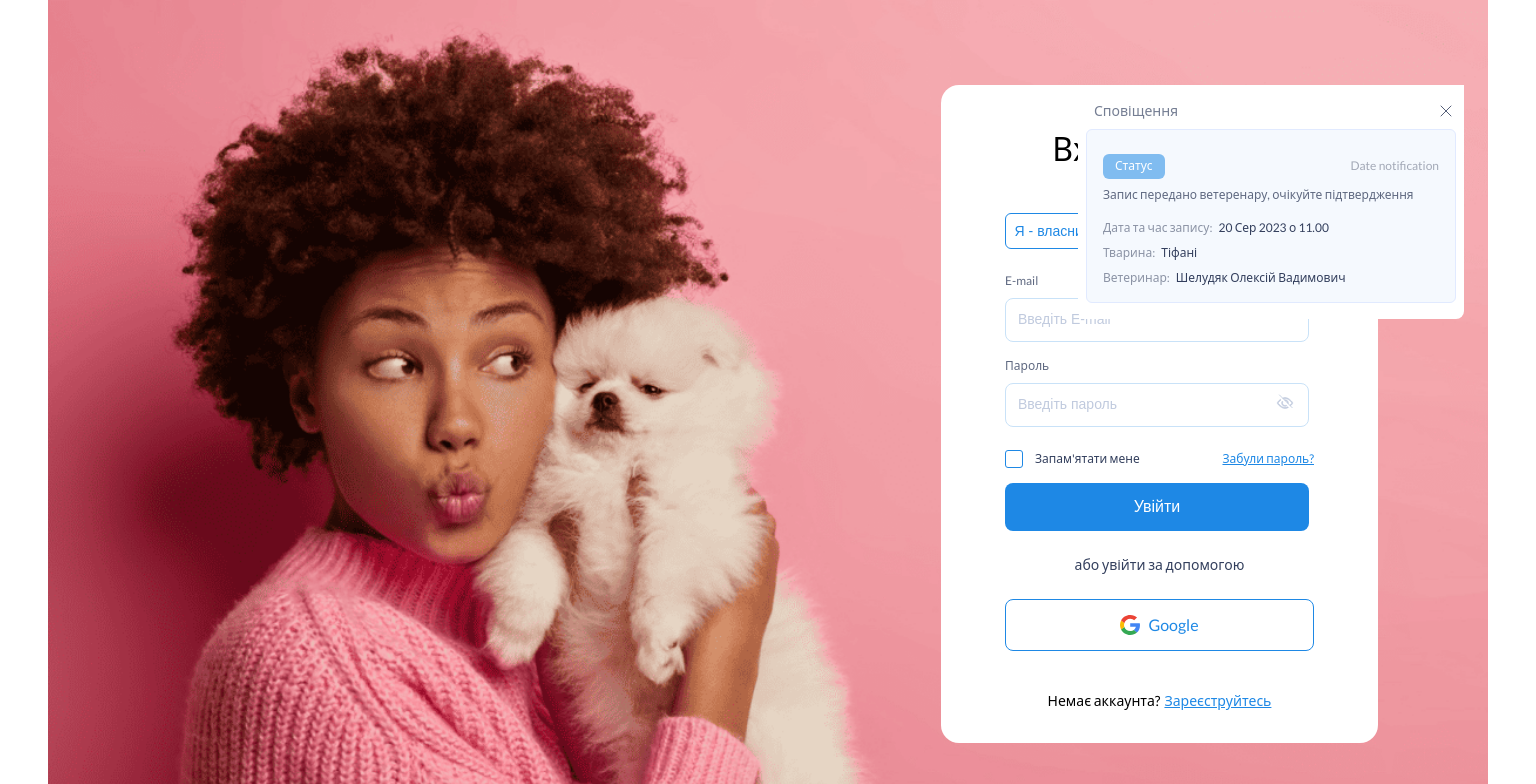
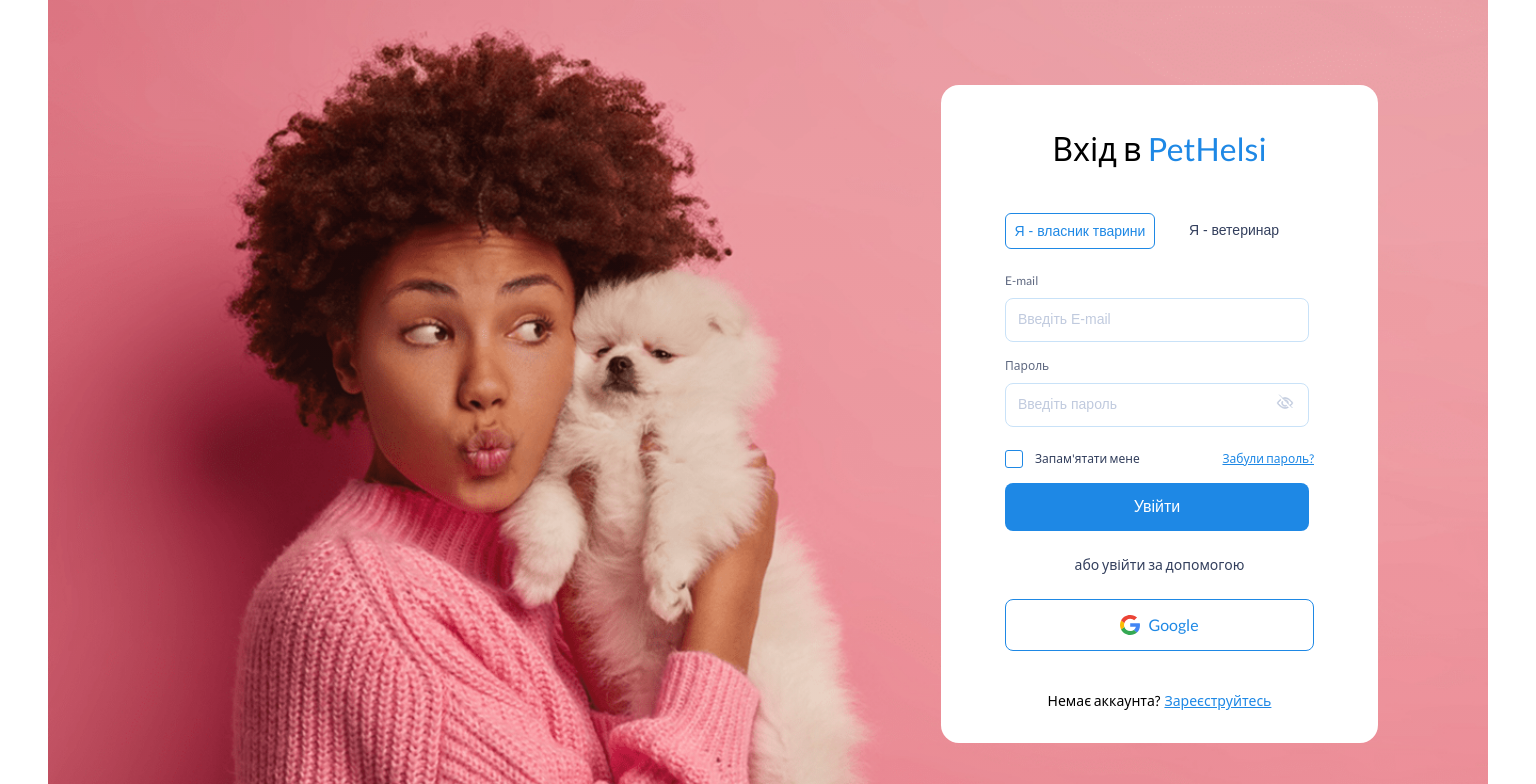
Before and after one commit to pethelsi-dev/pet-helsi, a React (Vite) app: page /login in a window 1536 px wide. Shown: the top 784 px of the page. Built offline with nearby package versions, Linux system fonts and the light colour scheme.

Commit message:
update background image for auth pages

```diff
--- a/src/components/App.jsx
+++ b/src/components/App.jsx
@@ -47,7 +47,7 @@
     <div className={style.appContainer}>
       <GoogleOAuthProvider>
         {/* <Toaster position="top-right" /> */}
-        <NotificationsWrapper />
+        {/* <NotificationsWrapper /> */}
         <Layout>
           <Suspense fallback={<Loader />}>
             <Routes>
--- a/src/components/LoginForm/LoginForm.module.css
+++ b/src/components/LoginForm/LoginForm.module.css
@@ -1,5 +1,4 @@
 .loginFormContainer {
-  margin: 16px 16px 14px 16px;
   width: 343px;
   background-color: var(--bg-color);
 }
--- a/src/components/NotificationsWrapper/NotificationsWrapper.module.css
+++ b/src/components/NotificationsWrapper/NotificationsWrapper.module.css
@@ -2,6 +2,7 @@
   width: 343px;
   padding: 0 16px 16px 16px;
   position: fixed;
+  /* position: absolute; */
   margin-top: 69.5px;
   min-height: min-content;
   max-height: calc(100vh - 69.5px);
--- a/src/components/RegistrForm/RegistrForm.module.css
+++ b/src/components/RegistrForm/RegistrForm.module.css
@@ -1,5 +1,4 @@
 .registrFormContainer {
-  margin: 16px 16px 14px 16px;
   width: 343px;
   background-color: var(--bg-color);
 }
--- a/src/pages/ConsultationHistory/ConsultationHistory.module.css
+++ b/src/pages/ConsultationHistory/ConsultationHistory.module.css
@@ -1,9 +1,6 @@
 @media screen and (min-width: 1440px) {
   .consultationHistoryContainer {
-    position: absolute;
-    top: 50%;
-    left: 50%;
-    transform: translate(-50%, -50%);
+    position: relative;
   }
 
   .folder {
@@ -16,6 +13,10 @@
   }
 
   .consultationHistoryBox {
+    position: fixed;
+    top:50%;
+    left: 50%;
+    transform: translate(calc(-50% + 140px), -50%);
     width: 441px;
   }
   .consultationHistoryTitle {
--- a/src/pages/LoginPage/LoginPage.module.css
+++ b/src/pages/LoginPage/LoginPage.module.css
@@ -1,34 +1,55 @@
+.loginPageContainer {
+  margin: 16px 16px 14px 16px;
+  background-color: var(--bg-color);
+}
+
 @media screen and (min-width: 1440px) {
   .loginPageContainer {
+    background-attachment: fixed;
     background-size: cover;
-    background-position: center;
     background-repeat: no-repeat;
     height: 100vh;
+    min-height: 100%;
     padding-top: 85px;
     padding-right: 110px;
     padding-bottom: 83px;
     padding-left: 893px;
+    box-sizing: border-box;
+    overflow-y: auto;
+    scrollbar-width: none;
+    -ms-overflow-style: none;
+    margin: 0;
+  }
+
+  .loginPageContainer::-webkit-scrollbar {
+    display: none;
   }
 
   .ownerBackground {
-    background-image: -webkit-image-set(
-      url("../../assets/Images/owner-background@1x.png") 1x,
-      url("../../assets/Images/owner-background@2x.png") 2x
-    );
-    background-image: image-set(
-      url("../../assets/Images/owner-background@1x.png") 1x,
-      url("../../assets/Images/owner-background@2x.png") 2x
-    );
+    background-image: linear-gradient(
+        rgba(136, 37, 48, 0.1),
+        rgba(250, 152, 152, 0.1)
+      ),
+      url("../../assets/Images/owner-background@1x.png");
   }
 
   .doctorBackground {
-    background-image: -webkit-image-set(
-      url("../../assets/Images/doctor-background@1x.png") 1x,
-      url("../../assets/Images/doctor-background@2x.png") 2x
-    );
-    background-image: image-set(
-      url("../../assets/Images/doctor-background@1x.png") 1x,
-      url("../../assets/Images/doctor-background@2x.png") 2x
-    );
+    background-image: linear-gradient(
+        rgba(33, 78, 86, 0.1),
+        rgba(83, 171, 237, 0.1)
+      ),
+      url("../../assets/Images/doctor-background@1x.png");
+  }
+
+  @media screen and (min-resolution: 192dpi) and (min-width: 1440px),
+    screen and (min-resolution: 2dppx) and (min-width: 1440px),
+    screen and (min-device-pixel-ratio: 2) {
+    .ownerBackground {
+      background-image: url("../../assets/Images/owner-background@2x.png");
+    }
+
+    .doctorBackground {
+      background-image: url("../../assets/Images/doctor-background@2x.png");
+    }
   }
 }
--- a/src/pages/RegisterPage/RegisterPage.module.css
+++ b/src/pages/RegisterPage/RegisterPage.module.css
@@ -1,34 +1,55 @@
+.registerPageContainer {
+  margin: 16px 16px 14px 16px;
+  background-color: var(--bg-color);
+}
+
 @media screen and (min-width: 1440px) {
   .registerPageContainer {
+    background-attachment: fixed;
     background-size: cover;
-    background-position: center;
     background-repeat: no-repeat;
     height: 100vh;
+    min-height: 100%;
     padding-top: 41px;
     padding-right: 110px;
     padding-bottom: 39px;
     padding-left: 893px;
+    box-sizing: border-box;
+    overflow-y: auto;
+    scrollbar-width: none;
+    -ms-overflow-style: none;
+    margin: 0;
+  }
+
+  .registerPageContainer::-webkit-scrollbar {
+    display: none;
   }
 
   .ownerBackground {
-    background-image: -webkit-image-set(
-      url("../../assets/Images/owner-background@1x.png") 1x,
-      url("../../assets/Images/owner-background@2x.png") 2x
-    );
-    background-image: image-set(
-      url("../../assets/Images/owner-background@1x.png") 1x,
-      url("../../assets/Images/owner-background@2x.png") 2x
-    );
+    background-image: linear-gradient(
+      rgba(136, 37, 48, 0.1),
+      rgba(250, 152, 152, 0.1)
+    ),
+      url("../../assets/Images/owner-background@1x.png");
   }
 
   .doctorBackground {
-    background-image: -webkit-image-set(
-      url("../../assets/Images/doctor-background@1x.png") 1x,
-      url("../../assets/Images/doctor-background@2x.png") 2x
-    );
-    background-image: image-set(
-      url("../../assets/Images/doctor-background@1x.png") 1x,
-      url("../../assets/Images/doctor-background@2x.png") 2x
-    );
+    background-image: linear-gradient(
+        rgba(33, 78, 86, 0.1),
+        rgba(83, 171, 237, 0.1)
+      ),
+      url("../../assets/Images/doctor-background@1x.png");
+  }
+
+  @media screen and (min-resolution: 192dpi) and (min-width: 1440px),
+    screen and (min-resolution: 2dppx) and (min-width: 1440px),
+    screen and (min-device-pixel-ratio: 2) {
+    .ownerBackground {
+      background-image: url("../../assets/Images/owner-background@2x.png");
+    }
+
+    .doctorBackground {
+      background-image: url("../../assets/Images/doctor-background@2x.png");
+    }
   }
 }
--- a/src/pages/UserPanelPage/UserPanelPage.module.css
+++ b/src/pages/UserPanelPage/UserPanelPage.module.css
@@ -12,7 +12,6 @@
   .mainContentDesktop {
     position: relative;
     grid-column: 2;
-    overflow-y: auto;
     padding: 32px;
   }
 }
```
Also changed, not shown: src/assets/Images/owner-background@1x.png, src/components/Layout/Layout.module.css (line endings or trailing spaces), 1 other file (tests, documents, lock files or other folders).
